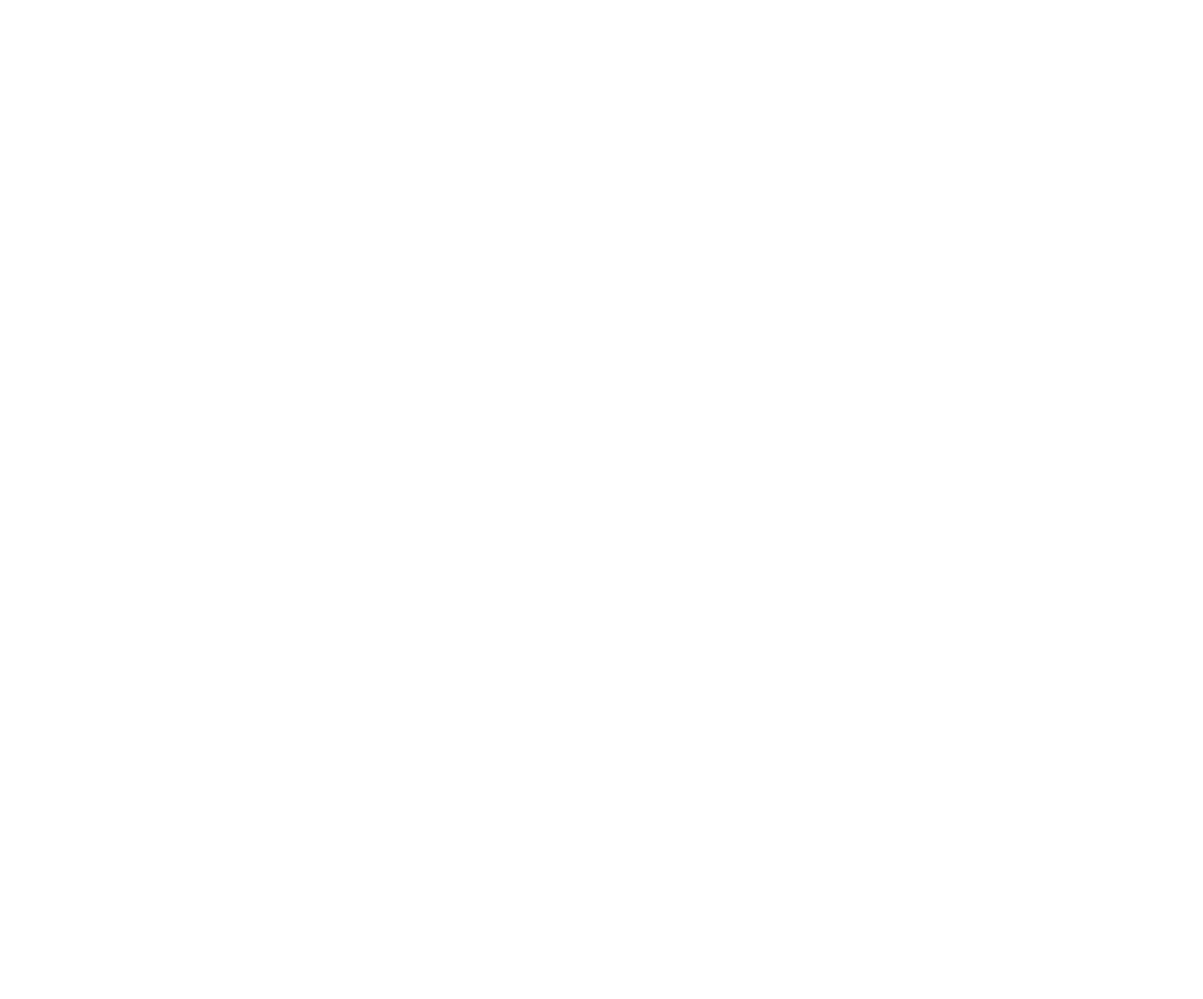
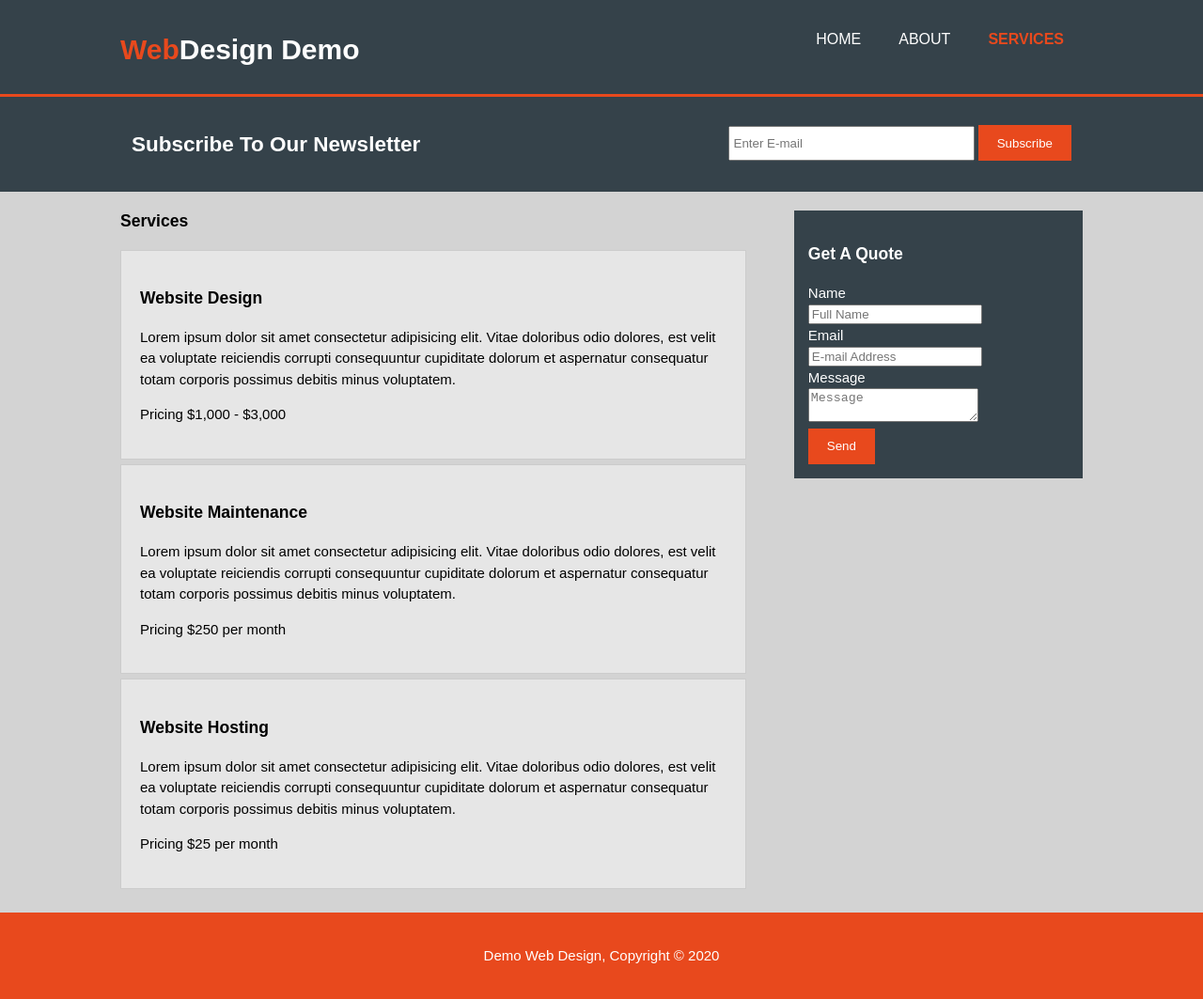
Before and after one commit to JHeineken/DemoWebsite, a plain HTML site: page services.html in a window 1280 px wide. Shown: the whole page at 94% size. Before the commit the page ends 800 px from the top, so only its background shows below. Drawn offline with Linux system fonts and the light colour scheme.

Commit message:
'about' and 'services' pages complete, started css styling for both

```diff
--- a/about.html
+++ b/about.html
@@ -0,0 +1,56 @@
+<!DOCTYPE html>
+<html lang="en">
+<head>
+    <meta charset="UTF-8">
+    <meta name="viewport" content="width=device-width, initial-scale=1.0">
+    <script src="https://kit.fontawesome.com/23c8d59516.js" crossorigin="anonymous"></script>
+    <title>Web Design Demo | About</title>
+    <link rel="stylesheet" href="./css/style.css">
+</head>
+<body>
+    <header>
+    <div class="container">
+        <div id="demoLogo">
+            <h1><span class="highlight">Web</span>Design Demo</h1>
+        </div>
+        <nav>
+            <ul>
+                <li><a href="index.html">Home</a></li>
+                <li class="current"><a href="about.html">About</a></li>
+                <li><a href="services.html">Services</a></li>
+            </ul>
+        </nav>
+    </div>
+    </header>
+
+    <section id="newsletter">
+    <div class="container">
+        <h1>Subscribe To Our Newsletter</h1>
+        <form>
+            <input type="email" placeholder="Enter E-mail">
+            <button type="submit" class="button_1">Subscribe</button>
+        </form>
+    </div>
+    </section>
+
+    <section id="main">
+        <div class="container">
+            <article id="main-col">
+                <h1 class="page-title">About Us</h1>
+                <p>Lorem ipsum dolor sit amet consectetur adipisicing elit. Excepturi aliquid veritatis quos, labore praesentium fuga ullam, distinctio officiis voluptatibus nesciunt suscipit possimus deserunt quis, nam fugit architecto assumenda reprehenderit eius?</p>
+                <p class="dark">Lorem ipsum dolor sit amet consectetur adipisicing elit. Minus maiores rem, error delectus, in totam illum nesciunt magnam, ipsa odio placeat amet veniam eligendi vel esse quasi? Suscipit, doloremque accusamus!</p>
+            </article>
+            <aside id="sidebar">
+                <div class="dark">
+                <h3>What We Do</h3>
+                <p>Lorem ipsum dolor sit amet consectetur adipisicing elit. Similique corrupti fuga aliquid sequi magnam voluptate quos nobis sed, at, minima aut earum dolore reprehenderit! Rem ut vero voluptate soluta. Laborum?</p>
+                </div>
+            </aside>
+        </div>
+    </section>
+    <footer>
+        <p>Demo Web Design, Copyright &copy; 2020</p>
+    </footer>
+
+</body>
+</html>
--- a/css/style.css
+++ b/css/style.css
@@ -26,6 +26,14 @@ ul{
     padding-left: 20px;
     padding-right: 20px;
     color:#ffffff;
+}
+
+.dark{
+    padding:15px;
+    background:#35424a;
+    color:white;
+    margin-top:10px;
+    margin-bottom:10px;
 }
 
 
@@ -142,6 +150,27 @@ header a:hover{
     font-size: 75px;
 }
 
+/* Sidebar */
+aside#sidebar{
+    float: right;
+    width: 30%;
+    margin-top:10px;
+}
+
+/* main-coL */
+article#main-col{
+    float: left;
+    width: 65%;
+}
+/* Services */
+ul#services li{
+    list-style:none;
+    padding:20px;
+    border:#cccccc solid 1px;
+    margin-bottom:5px;
+    background:#e6e6e6
+}
+
 footer{
     padding:20px;
     margin-top:20px;
--- a/services.html
+++ b/services.html
@@ -0,0 +1,87 @@
+<!DOCTYPE html>
+<html lang="en">
+<head>
+    <meta charset="UTF-8">
+    <meta name="viewport" content="width=device-width, initial-scale=1.0">
+    <script src="https://kit.fontawesome.com/23c8d59516.js" crossorigin="anonymous"></script>
+    <title>Web Design Demo | Services</title>
+    <link rel="stylesheet" href="./css/style.css">
+</head>
+<body>
+    <header>
+    <div class="container">
+        <div id="demoLogo">
+            <h1><span class="highlight">Web</span>Design Demo</h1>
+        </div>
+        <nav>
+            <ul>
+                <li><a href="index.html">Home</a></li>
+                <li><a href="about.html">About</a></li>
+                <li class="current"><a href="services.html">Services</a></li>
+            </ul>
+        </nav>
+    </div>
+    </header>
+
+    <section id="newsletter">
+    <div class="container">
+        <h1>Subscribe To Our Newsletter</h1>
+        <form>
+            <input type="email" placeholder="Enter E-mail">
+            <button type="submit" class="button_1">Subscribe</button>
+        </form>
+    </div>
+    </section>
+
+    <section id="main">
+        <div class="container">
+            <article id="main-col">
+                <h1 class="page-title">Services</h1>
+                <ul id="services">
+                    <li>
+                        <h3>Website Design</h3>
+                        <p>Lorem ipsum dolor sit amet consectetur adipisicing elit. Vitae doloribus odio dolores, est velit ea voluptate reiciendis corrupti consequuntur cupiditate dolorum et aspernatur consequatur totam corporis possimus debitis minus voluptatem.</p>
+                        <p>Pricing $1,000 - $3,000</p>
+                    </li>
+                    <li>
+                        <h3>Website Maintenance</h3>
+                        <p>Lorem ipsum dolor sit amet consectetur adipisicing elit. Vitae doloribus odio dolores, est velit ea voluptate reiciendis corrupti consequuntur cupiditate dolorum et aspernatur consequatur totam corporis possimus debitis minus voluptatem.</p>
+                        <p>Pricing $250 per month</p>
+                    </li>
+                    <li>
+                        <h3>Website Hosting</h3>
+                        <p>Lorem ipsum dolor sit amet consectetur adipisicing elit. Vitae doloribus odio dolores, est velit ea voluptate reiciendis corrupti consequuntur cupiditate dolorum et aspernatur consequatur totam corporis possimus debitis minus voluptatem.</p>
+                        <p>Pricing $25 per month</p>
+                    </li>
+                </ul>
+            </article>
+            <aside id="sidebar">
+                <div class="dark">
+                <h3>Get A Quote</h3>
+                <form class="quote">
+                    <div>
+                        <label>Name</label><br>
+                        <input type="text" Placeholder="Full Name">
+                    </div>
+                    <div>
+                        <label>Email</label><br>
+                        <input type="email" Placeholder="E-mail Address">
+                    </div>
+                    <div>
+                        <label>Message</label><br>
+                        <textarea placeholder="Message"></textarea>
+                    </div>
+                    <button class="button_1" type="submit">Send</button>
+                    </button>
+
+                </form>
+                </div>
+            </aside>
+        </div>
+    </section>
+    <footer>
+        <p>Demo Web Design, Copyright &copy; 2020</p>
+    </footer>
+
+</body>
+</html>
```
